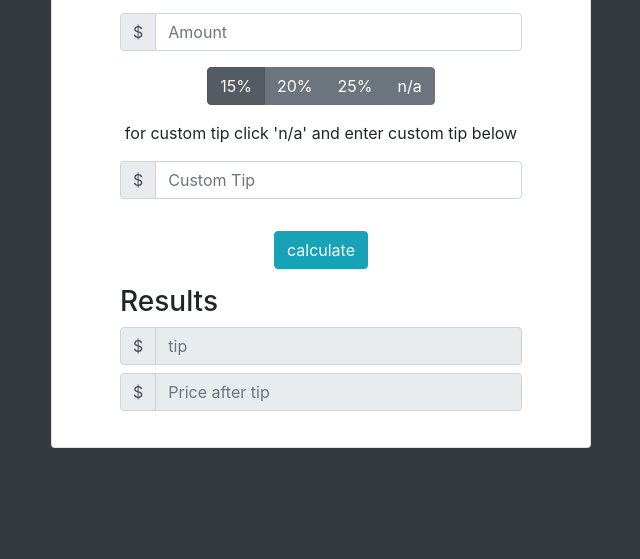
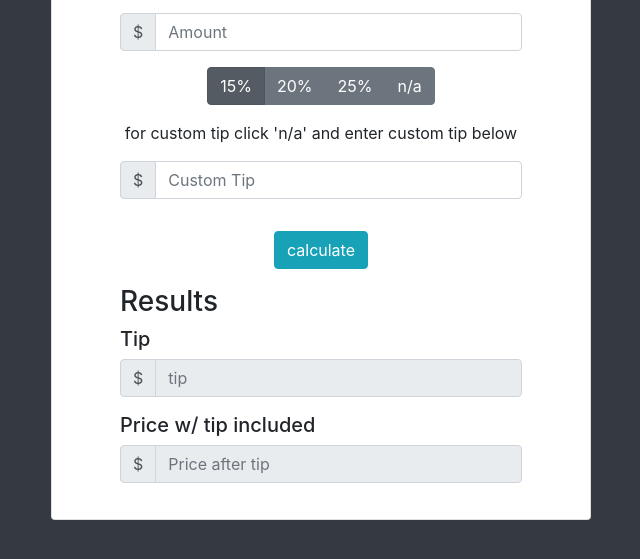
Before and after one commit to DonMuscles97/tip-calculator, a plain HTML site: page index.html in a window 1280 px wide. Shown: the part 211-770 px from the top of the page, without its empty margins (319-959 px from the left). Drawn offline with nearby package versions, Linux system fonts and the light colour scheme.

Commit message:
Add files via upload

```diff
--- a/index.html
+++ b/index.html
@@ -55,6 +55,7 @@
                 <input type="submit" value="calculate" class="btn btn-info mt-3">
               </div>
               <h3 class="text-left ml-5">Results</h3>
+              <h5 class="text-left ml-5">Tip</h5>
               <div class="form-group">
                 <div class="input-group px-5">
                   <div class="input-group-prepend">
@@ -62,7 +63,7 @@
                   </div>
                   <input type="float"  id="grat" class="form-control"  placeholder="tip" disabled>
               </div>
-
+              <h5 class="text-left ml-5 mt-3">Price w/ tip included</h5>
               <div class="form-group">
                 <div class="input-group mt-2 px-5">
                   <div class="input-group-prepend">
```
